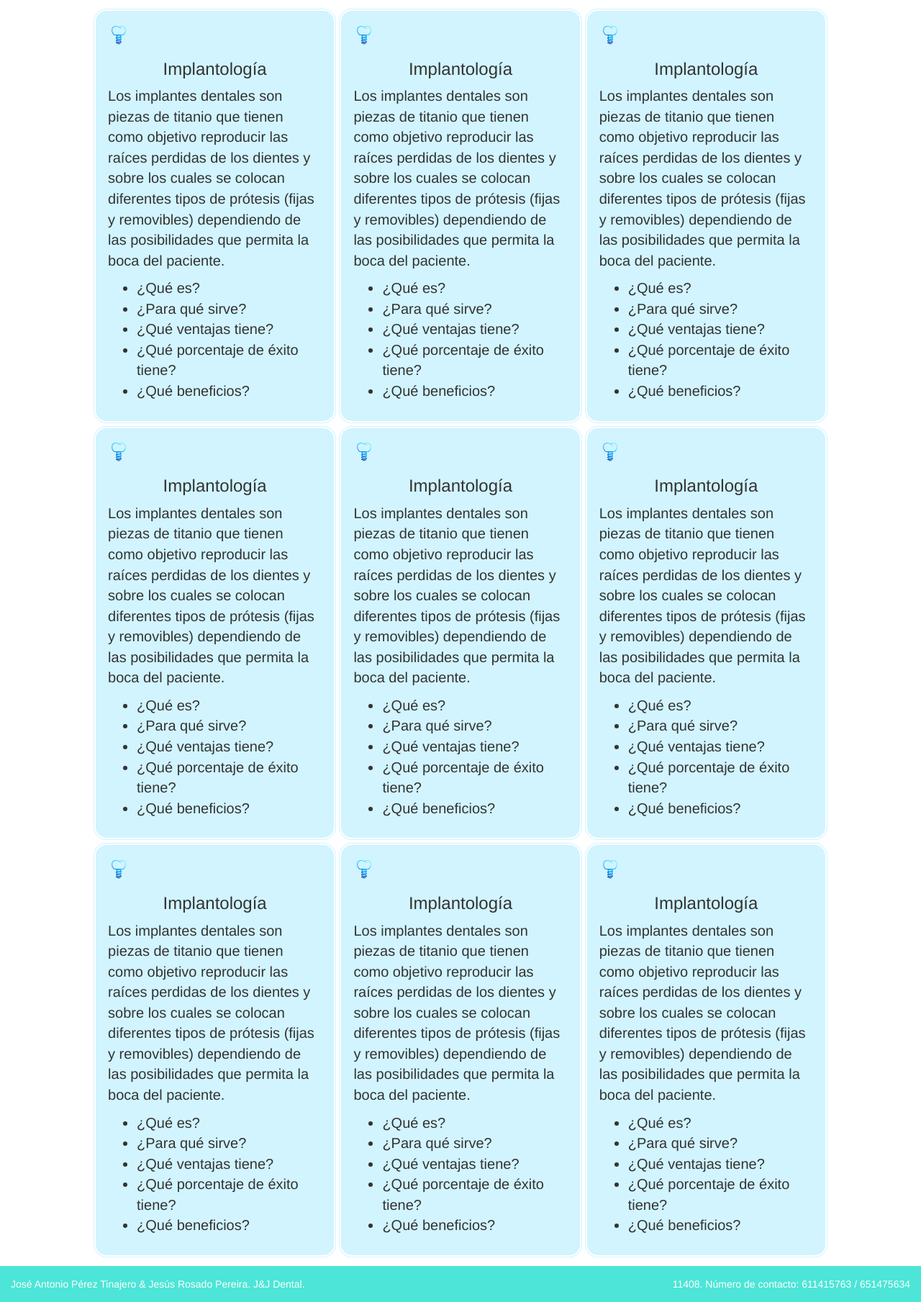
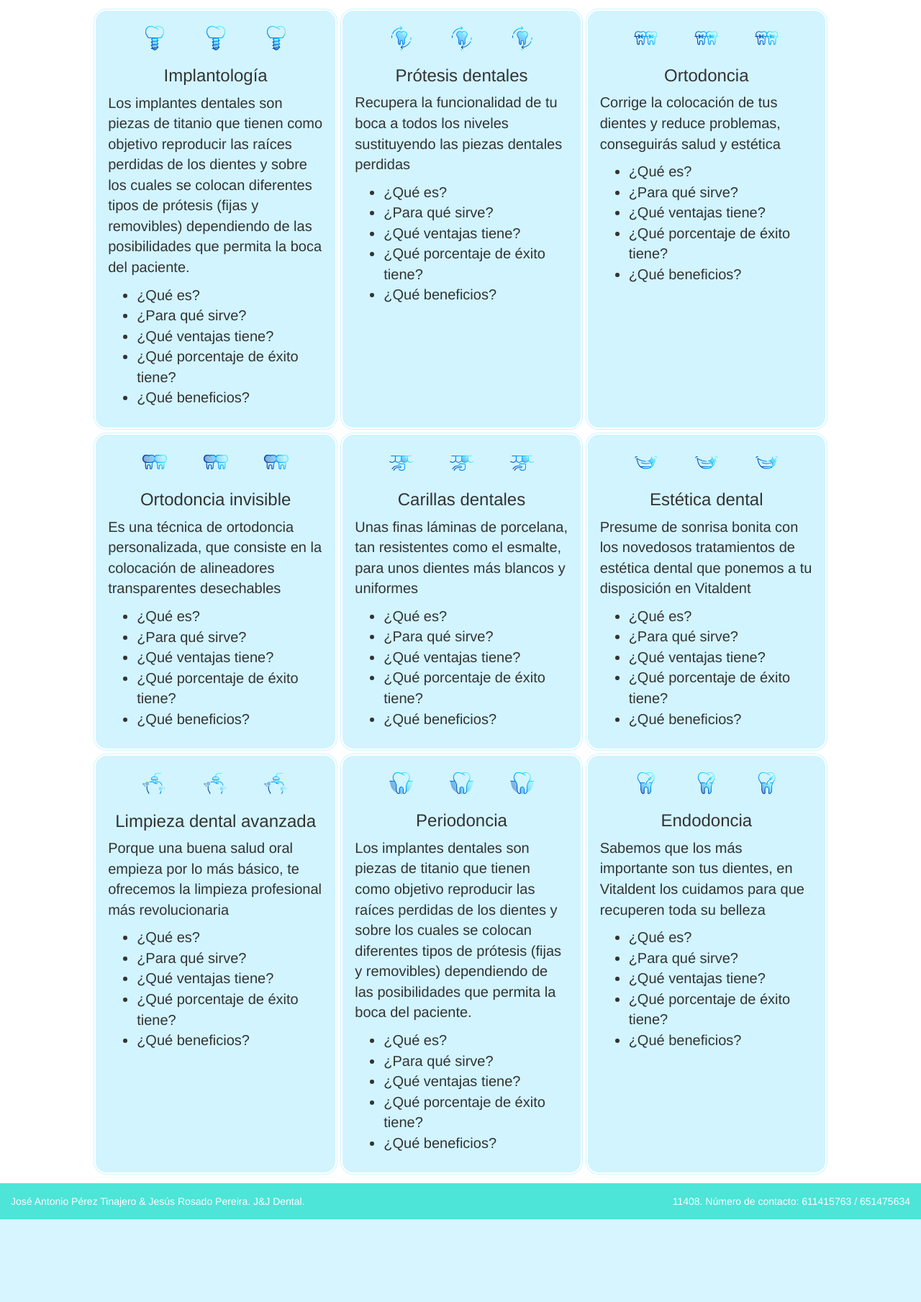
Before and after one commit to WaffuruNoSensei/Proyecto, a PHP site: page /link/Serviciosytratamiento.html in a window 1280 px wide. Shown: the part 50-1859 px from the top of the page at 72% size. After the commit the page ends 1744 px from the top, so only its background shows below. Run offline with PHP 8.4, Linux system fonts and the light colour scheme; some libraries are stand-ins or nearby versions.

Commit message:
QUILLO CAMBIAMOS SERVICIOS

```diff
--- a/css/style.css
+++ b/css/style.css
@@ -157,6 +157,12 @@
         padding-left: 10%;
     }
 
+    .grid-fotos {
+        display: grid;
+        grid-template-columns: auto auto auto;
+        padding-left: 15%;
+    }
+
     @media screen and (max-width: 767px) {
         .grid-container {
             padding: 0%;
--- a/link/Serviciosytratamiento.html
+++ b/link/Serviciosytratamiento.html
@@ -39,9 +39,12 @@
     <div class="grid-container">
         <div class="grid-item">
             <div class="card tipo2">
-                <img alt="" class="img_Sin mini_no" id="Imagen_000e6727-c957-450f-8f14-0f80d32154f2_1601375060596" src="../img/implante.png" width="30px" height="30px">
-                <h3 style="text-align:center">Implantología
-                </h3>
+                <div class="grid-fotos">
+                    <img alt="" class="img_Sin mini_no" id="Imagen_000e6727-c957-450f-8f14-0f80d32154f2_1601375060596" src="../img/implante.png" width="40px" height="40px">
+                    <img alt="" class="img_Sin mini_no" id="Imagen_000e6727-c957-450f-8f14-0f80d32154f2_1601375060596" src="../img/implante.png" width="40px" height="40px">
+                    <img alt="" class="img_Sin mini_no" id="Imagen_000e6727-c957-450f-8f14-0f80d32154f2_1601375060596" src="../img/implante.png" width="40px" height="40px">
+                </div>
+                <h3 style="text-align:center">Implantología</h3>
                 <p>Los implantes dentales son piezas de titanio que tienen como objetivo reproducir las raíces perdidas de los dientes y sobre los cuales se colocan diferentes tipos de prótesis (fijas y removibles) dependiendo de las posibilidades que permita
                     la boca del paciente.
                 </p>
@@ -61,11 +64,14 @@
         </div>
         <div class=" grid-item ">
             <div class="card tipo2">
-                <img alt="" class="img_Sin mini_no" id="Imagen_000e6727-c957-450f-8f14-0f80d32154f2_1601375060596" src="../img/implante.png" width="30px" height="30px">
-                <h3 style="text-align:center">Implantología
+                <div class="grid-fotos">
+                    <img alt="" class="img_Sin mini_no" id="Imagen_000e6727-c957-450f-8f14-0f80d32154f2_1601375060596" src="../img/protesis.png" width="40px" height="40px">
+                    <img alt="" class="img_Sin mini_no" id="Imagen_000e6727-c957-450f-8f14-0f80d32154f2_1601375060596" src="../img/protesis.png" width="40px" height="40px">
+                    <img alt="" class="img_Sin mini_no" id="Imagen_000e6727-c957-450f-8f14-0f80d32154f2_1601375060596" src="../img/protesis.png" width="40px" height="40px">
+                </div>
+                <h3 style="text-align:center">Prótesis dentales
                 </h3>
-                <p>Los implantes dentales son piezas de titanio que tienen como objetivo reproducir las raíces perdidas de los dientes y sobre los cuales se colocan diferentes tipos de prótesis (fijas y removibles) dependiendo de las posibilidades que permita
-                    la boca del paciente.
+                <p>Recupera la funcionalidad de tu boca a todos los niveles sustituyendo las piezas dentales perdidas
                 </p>
                 <ul>
                     <li>¿Qué es?
@@ -83,11 +89,14 @@
         </div>
         <div class="grid-item ">
             <div class="card tipo2">
-                <img alt="" class="img_Sin mini_no" id="Imagen_000e6727-c957-450f-8f14-0f80d32154f2_1601375060596" src="../img/implante.png" width="30px" height="30px">
-                <h3 style="text-align:center">Implantología
+                <div class="grid-fotos">
+                    <img alt="" class="img_Sin mini_no" id="Imagen_000e6727-c957-450f-8f14-0f80d32154f2_1601375060596" src="../img/ortodoncia.png" width="40px" height="40px">
+                    <img alt="" class="img_Sin mini_no" id="Imagen_000e6727-c957-450f-8f14-0f80d32154f2_1601375060596" src="../img/ortodoncia.png" width="40px" height="40px">
+                    <img alt="" class="img_Sin mini_no" id="Imagen_000e6727-c957-450f-8f14-0f80d32154f2_1601375060596" src="../img/ortodoncia.png" width="40px" height="40px">
+                </div>
+                <h3 style="text-align:center">Ortodoncia
                 </h3>
-                <p>Los implantes dentales son piezas de titanio que tienen como objetivo reproducir las raíces perdidas de los dientes y sobre los cuales se colocan diferentes tipos de prótesis (fijas y removibles) dependiendo de las posibilidades que permita
-                    la boca del paciente.
+                <p>Corrige la colocación de tus dientes y reduce problemas, conseguirás salud y estética
                 </p>
                 <ul>
                     <li>¿Qué es?
@@ -105,11 +114,34 @@
         </div>
         <div class="grid-item ">
             <div class="card tipo2">
-                <img alt="" class="img_Sin mini_no" id="Imagen_000e6727-c957-450f-8f14-0f80d32154f2_1601375060596" src="../img/implante.png" width="30px" height="30px">
-                <h3 style="text-align:center">Implantología
+                <div class="grid-fotos">
+                    <img alt="" class="img_Sin mini_no" id="Imagen_000e6727-c957-450f-8f14-0f80d32154f2_1601375060596" src="../img/ortodonciainvisible.png" width="40px" height="40px">
+                    <img alt="" class="img_Sin mini_no" id="Imagen_000e6727-c957-450f-8f14-0f80d32154f2_1601375060596" src="../img/ortodonciainvisible.png" width="40px" height="40px">
+                    <img alt="" class="img_Sin mini_no" id="Imagen_000e6727-c957-450f-8f14-0f80d32154f2_1601375060596" src="../img/ortodonciainvisible.png" width="40px" height="40px">
+                </div>
+                <h3 style="text-align:center">Ortodoncia invisible
                 </h3>
-                <p>Los implantes dentales son piezas de titanio que tienen como objetivo reproducir las raíces perdidas de los dientes y sobre los cuales se colocan diferentes tipos de prótesis (fijas y removibles) dependiendo de las posibilidades que permita
-                    la boca del paciente.
+                <p>Es una técnica de ortodoncia personalizada, que consiste en la colocación de alineadores transparentes desechables
+                </p>
+                <ul>
+                    <li>¿Qué es?</li>
+                    <li>¿Para qué sirve?</li>
+                    <li>¿Qué ventajas tiene?</li>
+                    <li>¿Qué porcentaje de éxito tiene?</li>
+                    <li>¿Qué beneficios?</li>
+                </ul>
+            </div>
+        </div>
+        <div class="grid-item ">
+            <div class="card tipo2">
+                <div class="grid-fotos">
+                    <img alt="" class="img_Sin mini_no" id="Imagen_000e6727-c957-450f-8f14-0f80d32154f2_1601375060596" src="../img/carillas.png" width="40px" height="40px">
+                    <img alt="" class="img_Sin mini_no" id="Imagen_000e6727-c957-450f-8f14-0f80d32154f2_1601375060596" src="../img/carillas.png" width="40px" height="40px">
+                    <img alt="" class="img_Sin mini_no" id="Imagen_000e6727-c957-450f-8f14-0f80d32154f2_1601375060596" src="../img/carillas.png" width="40px" height="40px">
+                </div>
+                <h3 style="text-align:center">Carillas dentales
+                </h3>
+                <p>Unas finas láminas de porcelana, tan resistentes como el esmalte, para unos dientes más blancos y uniformes
                 </p>
                 <ul>
                     <li>¿Qué es?
@@ -127,11 +159,14 @@
         </div>
         <div class="grid-item ">
             <div class="card tipo2">
-                <img alt="" class="img_Sin mini_no" id="Imagen_000e6727-c957-450f-8f14-0f80d32154f2_1601375060596" src="../img/implante.png" width="30px" height="30px">
-                <h3 style="text-align:center">Implantología
+                <div class="grid-fotos">
+                    <img alt="" class="img_Sin mini_no" id="Imagen_000e6727-c957-450f-8f14-0f80d32154f2_1601375060596" src="../img/estetica.png" width="40px" height="40px">
+                    <img alt="" class="img_Sin mini_no" id="Imagen_000e6727-c957-450f-8f14-0f80d32154f2_1601375060596" src="../img/estetica.png" width="40px" height="40px">
+                    <img alt="" class="img_Sin mini_no" id="Imagen_000e6727-c957-450f-8f14-0f80d32154f2_1601375060596" src="../img/estetica.png" width="40px" height="40px">
+                </div>
+                <h3 style="text-align:center">Estética dental
                 </h3>
-                <p>Los implantes dentales son piezas de titanio que tienen como objetivo reproducir las raíces perdidas de los dientes y sobre los cuales se colocan diferentes tipos de prótesis (fijas y removibles) dependiendo de las posibilidades que permita
-                    la boca del paciente.
+                <p>Presume de sonrisa bonita con los novedosos tratamientos de estética dental que ponemos a tu disposición en Vitaldent
                 </p>
                 <ul>
                     <li>¿Qué es?
@@ -149,11 +184,14 @@
         </div>
         <div class="grid-item ">
             <div class="card tipo2">
-                <img alt="" class="img_Sin mini_no" id="Imagen_000e6727-c957-450f-8f14-0f80d32154f2_1601375060596" src="../img/implante.png" width="30px" height="30px">
-                <h3 style="text-align:center">Implantología
+                <div class="grid-fotos">
+                    <img alt="" class="img_Sin mini_no" id="Imagen_000e6727-c957-450f-8f14-0f80d32154f2_1601375060596" src="../img/limpieza.png" width="40px" height="40px">
+                    <img alt="" class="img_Sin mini_no" id="Imagen_000e6727-c957-450f-8f14-0f80d32154f2_1601375060596" src="../img/limpieza.png" width="40px" height="40px">
+                    <img alt="" class="img_Sin mini_no" id="Imagen_000e6727-c957-450f-8f14-0f80d32154f2_1601375060596" src="../img/limpieza.png" width="40px" height="40px">
+                </div>
+                <h3 style="text-align:center">Limpieza dental avanzada
                 </h3>
-                <p>Los implantes dentales son piezas de titanio que tienen como objetivo reproducir las raíces perdidas de los dientes y sobre los cuales se colocan diferentes tipos de prótesis (fijas y removibles) dependiendo de las posibilidades que permita
-                    la boca del paciente.
+                <p>Porque una buena salud oral empieza por lo más básico, te ofrecemos la limpieza profesional más revolucionaria
                 </p>
                 <ul>
                     <li>¿Qué es?
@@ -171,30 +209,12 @@
         </div>
         <div class="grid-item ">
             <div class="card tipo2">
-                <img alt="" class="img_Sin mini_no" id="Imagen_000e6727-c957-450f-8f14-0f80d32154f2_1601375060596" src="../img/implante.png" width="30px" height="30px">
-                <h3 style="text-align:center">Implantología
-                </h3>
-                <p>Los implantes dentales son piezas de titanio que tienen como objetivo reproducir las raíces perdidas de los dientes y sobre los cuales se colocan diferentes tipos de prótesis (fijas y removibles) dependiendo de las posibilidades que permita
-                    la boca del paciente.
-                </p>
-                <ul>
-                    <li>¿Qué es?
-                    </li>
-                    <li>¿Para qué sirve?
-                    </li>
-                    <li>¿Qué ventajas tiene?
-                    </li>
-                    <li>¿Qué porcentaje de éxito tiene?
-                    </li>
-                    <li>¿Qué beneficios?
-                    </li>
-                </ul>
-            </div>
-        </div>
-        <div class="grid-item ">
-            <div class="card tipo2">
-                <img alt="" class="img_Sin mini_no" id="Imagen_000e6727-c957-450f-8f14-0f80d32154f2_1601375060596" src="../img/implante.png" width="30px" height="30px">
-                <h3 style="text-align:center">Implantología
+                <div class="grid-fotos">
+                    <img alt="" class="img_Sin mini_no" id="Imagen_000e6727-c957-450f-8f14-0f80d32154f2_1601375060596" src="../img/periodoncia.png" width="40px" height="40px">
+                    <img alt="" class="img_Sin mini_no" id="Imagen_000e6727-c957-450f-8f14-0f80d32154f2_1601375060596" src="../img/periodoncia.png" width="40px" height="40px">
+                    <img alt="" class="img_Sin mini_no" id="Imagen_000e6727-c957-450f-8f14-0f80d32154f2_1601375060596" src="../img/periodoncia.png" width="40px" height="40px">
+                </div>
+                <h3 style="text-align:center">Periodoncia
                 </h3>
                 <p>Los implantes dentales son piezas de titanio que tienen como objetivo reproducir las raíces perdidas de los dientes y sobre los cuales se colocan diferentes tipos de prótesis (fijas y removibles) dependiendo de las posibilidades que permita
                     la boca del paciente.
@@ -215,11 +235,14 @@
         </div>
         <div class="grid-item" id="ultima">
             <div class="card tipo2">
-                <img alt="" class="img_Sin mini_no" id="Imagen_000e6727-c957-450f-8f14-0f80d32154f2_1601375060596" src="../img/implante.png" width="30px" height="30px">
-                <h3 style="text-align:center">Implantología
+                <div class="grid-fotos">
+                    <img alt="" class="img_Sin mini_no" id="Imagen_000e6727-c957-450f-8f14-0f80d32154f2_1601375060596" src="../img/endodoncia.png" width="40px" height="40px">
+                    <img alt="" class="img_Sin mini_no" id="Imagen_000e6727-c957-450f-8f14-0f80d32154f2_1601375060596" src="../img/endodoncia.png" width="40px" height="40px">
+                    <img alt="" class="img_Sin mini_no" id="Imagen_000e6727-c957-450f-8f14-0f80d32154f2_1601375060596" src="../img/endodoncia.png" width="40px" height="40px">
+                </div>
+                <h3 style="text-align:center">Endodoncia
                 </h3>
-                <p>Los implantes dentales son piezas de titanio que tienen como objetivo reproducir las raíces perdidas de los dientes y sobre los cuales se colocan diferentes tipos de prótesis (fijas y removibles) dependiendo de las posibilidades que permita
-                    la boca del paciente.
+                <p>Sabemos que los más importante son tus dientes, en Vitaldent los cuidamos para que recuperen toda su belleza
                 </p>
                 <ul>
                     <li>¿Qué es?
```
Also changed, not shown: img/carillas.png (added), img/endodoncia.png (added), img/estetica.png (added), img/limpieza.png (added), img/ortodoncia.png (added), img/ortodonciainvisible.png (added), img/periodoncia.png (added), img/protesis.png (added).
